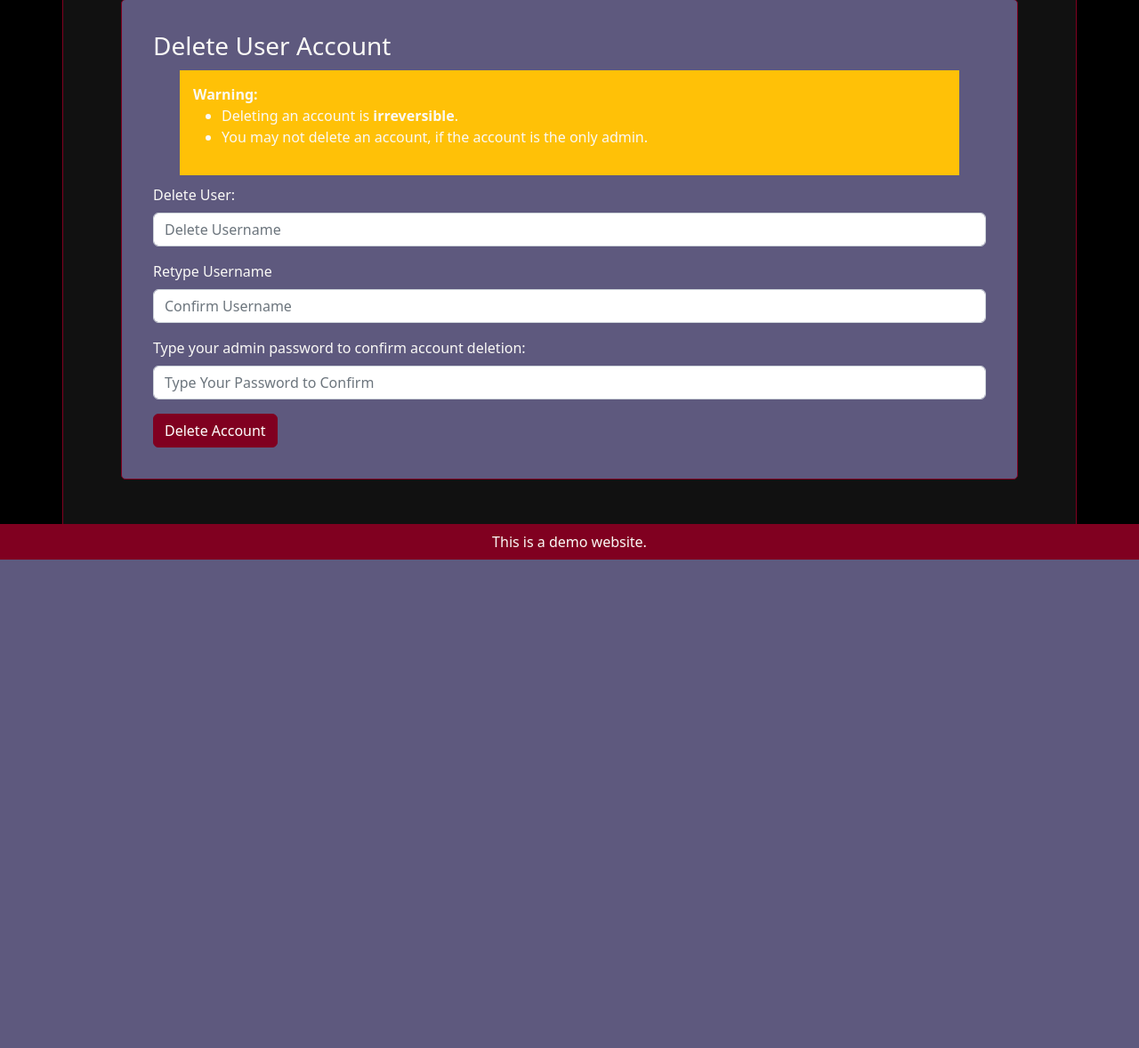
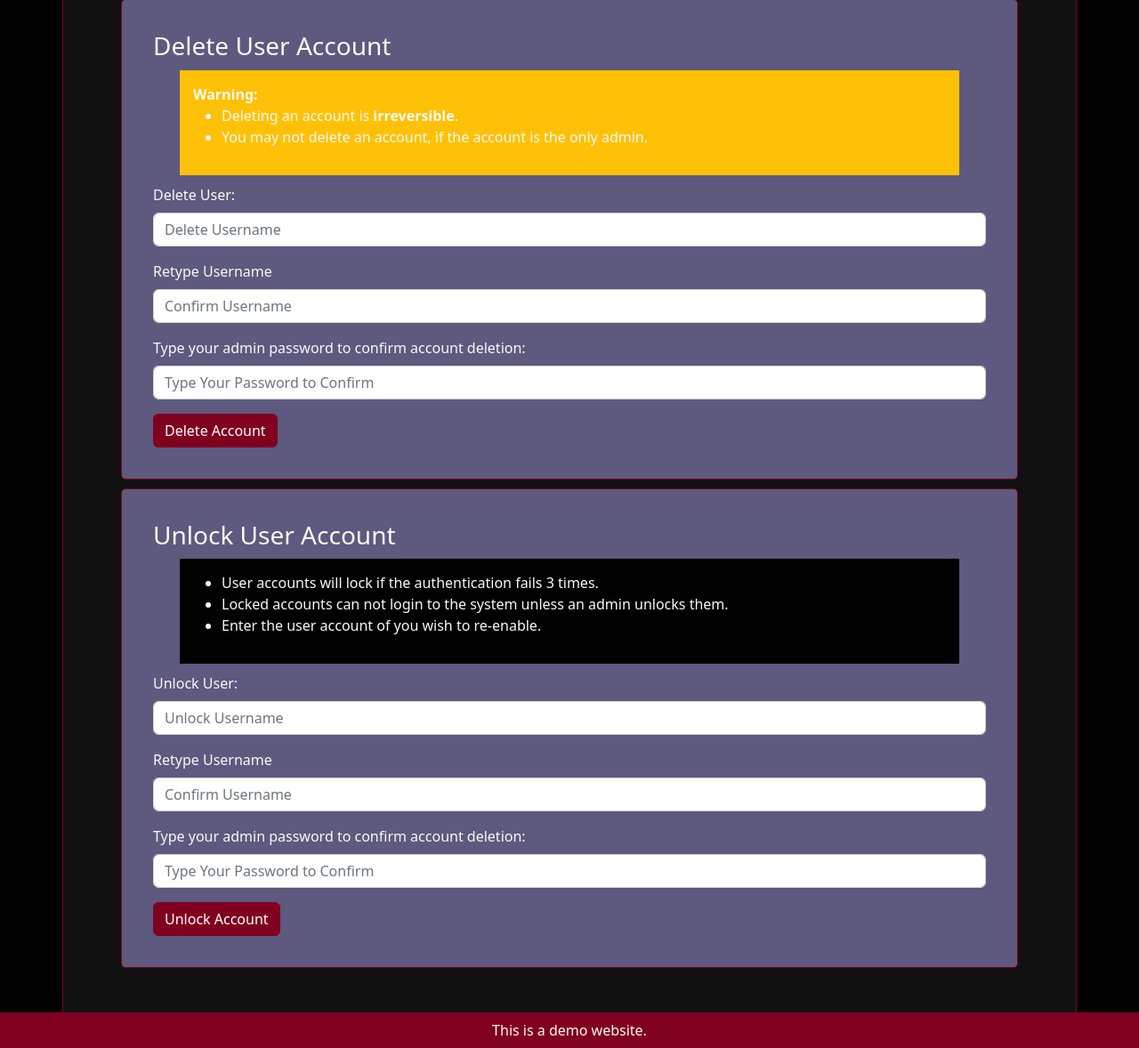
Before and after one commit to Yorzaren/authentication-system-leak-detection, a Python web app: template templates/admin.html in a window 1280 px wide. Shown: the part 1094-2272 px from the top of the page at 89% size. Before the commit the page ends 1723 px from the top, so only its background shows below. Run offline with Jinja, Linux system fonts and the light colour scheme; the template is opened without the code that fills it, so the values that code supplies are empty.

Commit message:
Added unlock_account
- Now allows admins to unlock a locked account from the site.

```diff
--- a/static/style.css
+++ b/static/style.css
@@ -64,6 +64,7 @@ footer p {
 
 #add-user,
 #delete-user,
+#unlock-user,
 #change-password {
 	border: 1px solid var(--accent);
 	border-radius: 5px;
@@ -73,7 +74,8 @@ footer p {
 }
 
 #password-policy,
-#username-policy {
+#username-policy,
+#unlock-info {
 	background: var(--background);
 	padding: 15px;
 	margin: 10px 30px;
--- a/static/validate.js
+++ b/static/validate.js
@@ -131,6 +131,30 @@ function ValidateDeleteUserForm() {
 	return true;
 }
 
+function CheckUnlockUsernameFeedback() {
+	var unlock_user_field = document.getElementById('unlock-username');
+	var confirm_unlock_user_field = document.getElementById('confirm-unlock-username');
+
+	if (HasMatchingStrings(unlock_user_field.value, confirm_unlock_user_field.value)) {
+		unlock_user_field.classList.add('is-valid');
+		confirm_unlock_user_field.classList.add('is-valid');
+	} else {
+		unlock_user_field.classList.remove('is-valid');
+		confirm_unlock_user_field.classList.remove('is-valid');
+	}
+}
+
+function ValidateUnlockUserForm() {
+	var unlock_user_field = document.getElementById('unlock-username');
+	var confirm_unlock_user_field = document.getElementById('confirm-unlock-username');
+
+	if (HasMatchingStrings(unlock_user_field.value, confirm_unlock_user_field.value) == false) {
+		alert("The given username to unlock fields do not match.");
+		return false;
+	}
+	return true;
+}
+
 function ValidateChangePasswordForm() {
 	var password_field = document.getElementById("password");
 	var password_confirm_field = document.getElementById('confirm-password');
--- a/templates/admin.html
+++ b/templates/admin.html
@@ -65,7 +65,7 @@
 			<input class="form-control" id="delete-username" name="delete-username" placeholder="Delete Username" required onkeyup="CheckDeleteUsernameFeedback();">
 		</div>
 		<div class="mb-3">
-			<label for="password" class="form-label">Retype Username</label>
+			<label for="confirm-delete-username" class="form-label">Retype Username</label>
 			<input class="form-control" id="confirm-delete-username" name="confirm-delete-username" placeholder="Confirm Username" required onkeyup="CheckDeleteUsernameFeedback();">
 		</div>
 		<div class="mb-3">
@@ -74,5 +74,28 @@
 		</div>
 		<button type="submit" class="btn btn-primary">Delete Account</button>
 	</form>
+	<form id="unlock-user" action="unlock_account" method="post" onsubmit="return ValidateUnlockUserForm();">
+		<h3>Unlock User Account</h3>
+		<div class="mb-3">
+			<div id="unlock-info">
+				<ul>
+					<li>User accounts will lock if the authentication fails 3 times.</li>
+					<li>Locked accounts can not login to the system unless an admin unlocks them.</li>
+					<li>Enter the user account of you wish to re-enable.</li>
+				</ul>
+			</div>
+			<label for="unlock-username" class="form-label">Unlock User:</label>
+			<input class="form-control" id="unlock-username" name="unlock-username" placeholder="Unlock Username" required onkeyup="CheckUnlockUsernameFeedback();">
+		</div>
+		<div class="mb-3">
+			<label for="confirm-unlock-username" class="form-label">Retype Username</label>
+			<input class="form-control" id="confirm-unlock-username" name="confirm-unlock-username" placeholder="Confirm Username" required onkeyup="CheckUnlockUsernameFeedback();">
+		</div>
+		<div class="mb-3">
+			<label for="confirm-admin-password-unlock" class="form-label">Type your admin password to confirm account deletion:</label>
+			<input type="password" class="form-control" id="confirm-admin-password-unlock" name="confirm-admin-password-unlock" placeholder="Type Your Password to Confirm" required>
+		</div>
+		<button type="submit" class="btn btn-primary">Unlock Account</button>
+	</form>
 </div>
 {% endblock %}
```
Also changed, not shown: app.py (+46 -0 lines).
